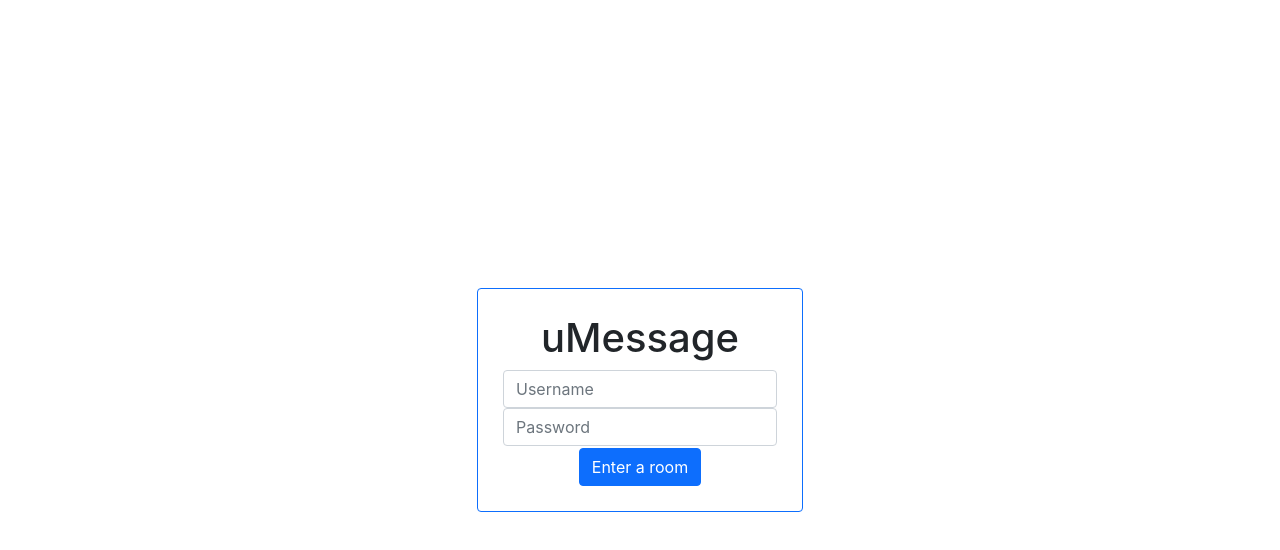
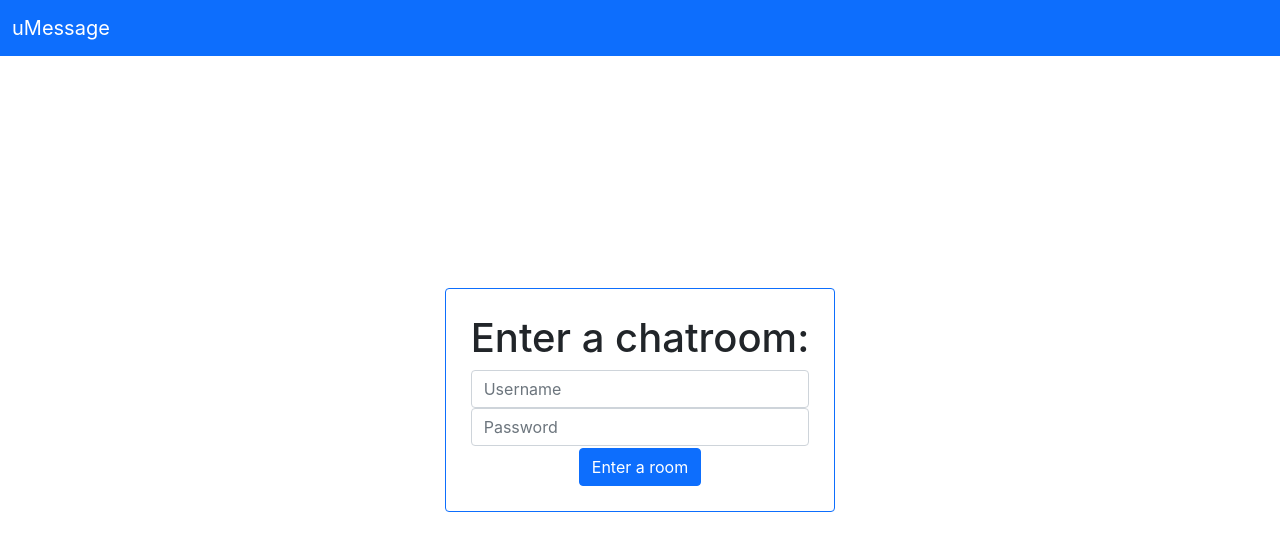
Before and after one commit to trevorong/Chatroom, a React (Create React App) app: page / in a window 1280 px wide. Shown: the top 550 px of the page. Built offline with nearby package versions, Linux system fonts and the light colour scheme.

Commit message:
added a navbar

```diff
--- a/src/App.css
+++ b/src/App.css
@@ -60,6 +60,8 @@ ul {
   max-width: 500px;
   max-height: 500px;
   padding: 25px;
+
+  background: white;
 }
 
 .chatroom {
@@ -90,3 +92,11 @@ ul {
 .border {
   border: 1px solid black;
 }
+
+#main-navbar {
+  position: fixed;
+  top: 0;
+  right: 0;
+  left: 0;
+  z-index: 10;
+}
--- a/src/App.js
+++ b/src/App.js
@@ -1,13 +1,18 @@
 import './App.css';
 
 import React from 'react';
-import { BrowserRouter as Router, Route, Switch } from "react-router-dom";
+import { BrowserRouter as Router, Route, Switch, Link } from "react-router-dom";
 import ChatModule from './ChatModule.js';
 import LoginModule from './LoginModule.js';
 
 function App() {
   return (
     <Router>
+      <nav id="main-navbar" className="navbar navbar-dark bg-primary">
+        <div className="container-fluid">
+          <Link to= "/" className="navbar-brand">uMessage</Link>
+        </div>
+      </nav>
       <div className="App">
         <Switch>
           <Route path="/" exact component={LoginModule} />
--- a/src/LoginModule.js
+++ b/src/LoginModule.js
@@ -8,7 +8,7 @@ function LoginModule() {
 
   return (
     <div className="login-module border border-primary rounded">
-      <h1> uMessage </h1>
+      <h1> Enter a chatroom: </h1>
       <input type="text" className="form-control" placeholder="Username" onChange={(event)=>setNameVal(event.target.value)} value={nameVal} aria-label="Username"></input>
       <input type="text" className="form-control" placeholder="Password" onChange={(event)=>setPassword(event.target.value)} value={password} aria-label="Password"></input>
       <Link to= "/room" className="btn btn-primary">Enter a room</Link>
```
